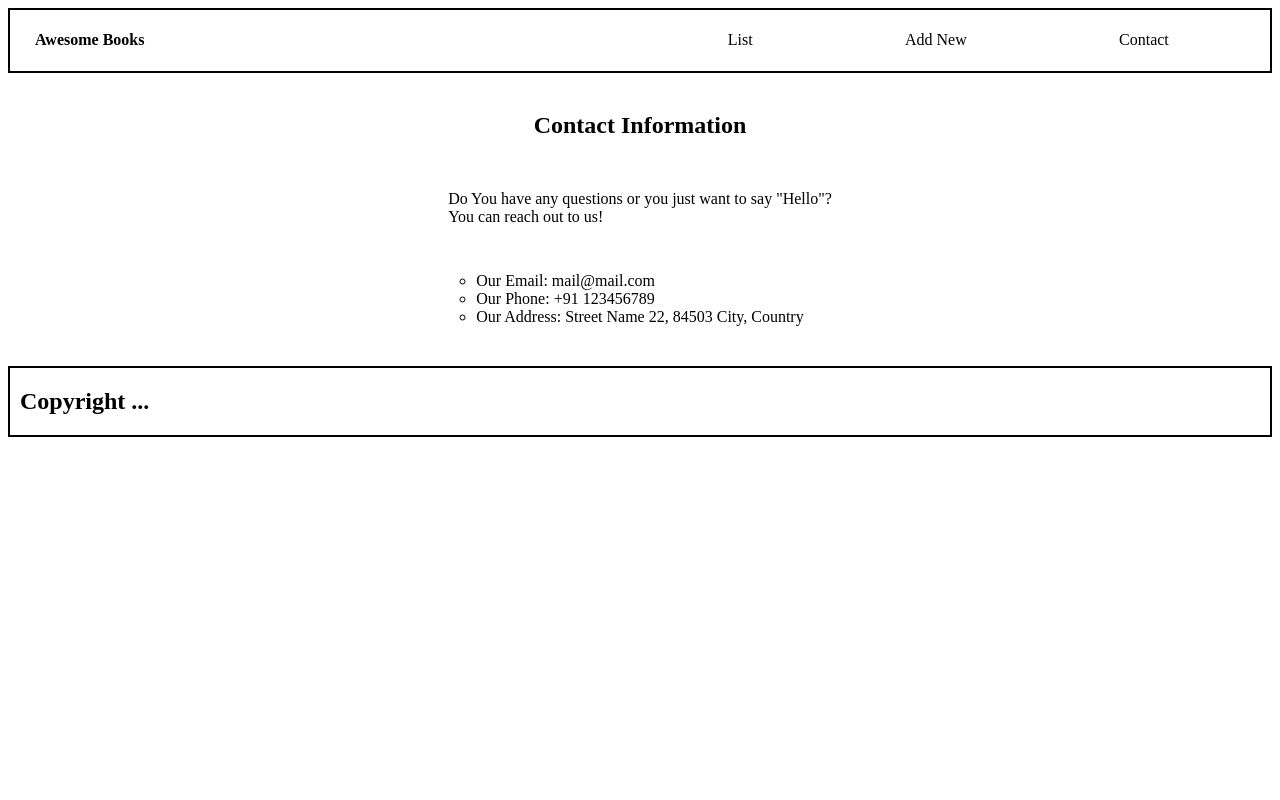
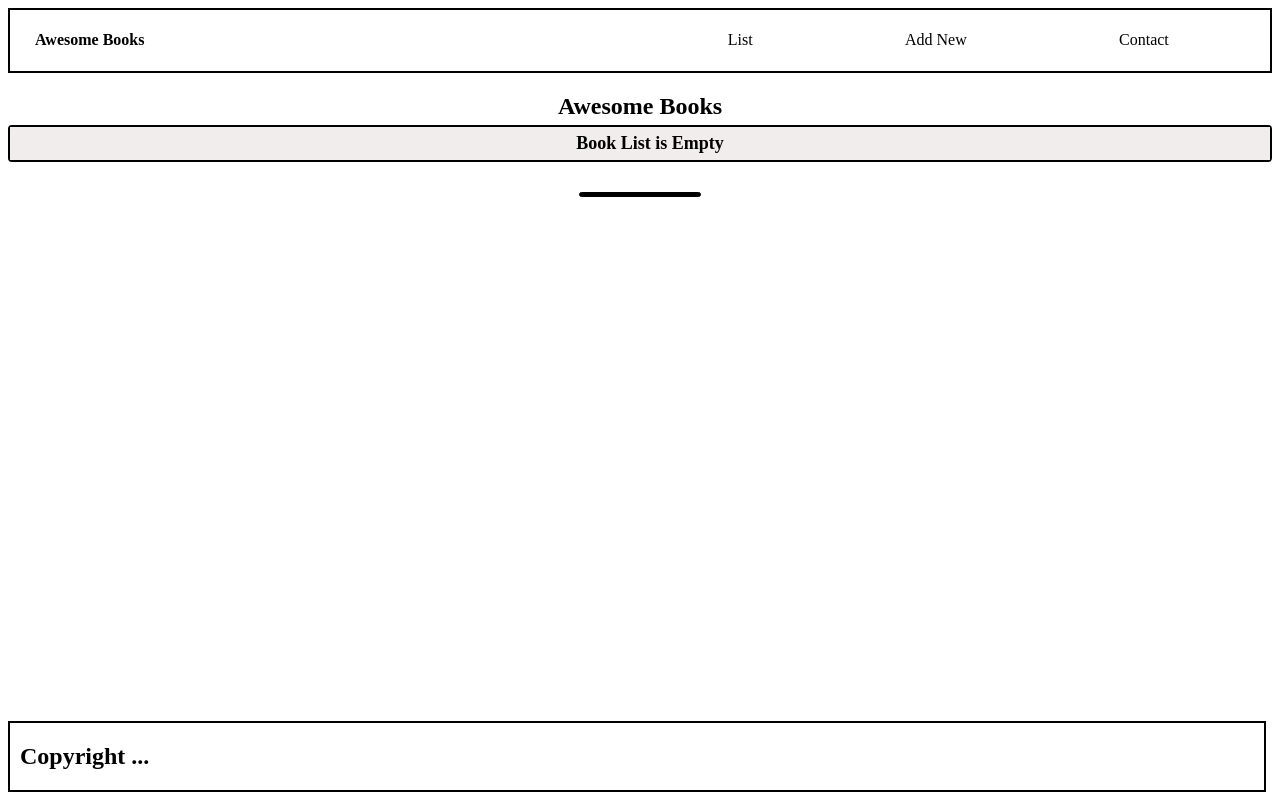
Before and after one commit to RitobrotoMukherjee/awesome-book-module-2, a website with bundled scripts: page pages/index.html in a window 1280 px wide. Built offline with nearby package versions, Linux system fonts and the light colour scheme.

Commit message:
complete SPA

```diff
--- a/css/style.css
+++ b/css/style.css
@@ -12,6 +12,9 @@ header {
 }
 
 footer {
+  position: fixed;
+  width: 98%;
+  bottom: 1%;
   display: flex;
   justify-content: start;
   align-items: center;
@@ -151,9 +154,12 @@ input {
 }
 
 #contact-info-section {
-  display: flex;
-  flex-direction: column;
-  align-items: center;
+  height: 70vh;
+  position: absolute;
+  top: 50%;
+  left: 50%;
+  transform: translate(-50%, -50%);
+
 }
 
 .contact-infos {
--- a/javascript/books/bookObj.js
+++ b/javascript/books/bookObj.js
@@ -12,6 +12,9 @@ class BookStore extends BookList {
   }
 
   setLocalStorage() {
+    if (localStorage.getItem('bookStore')) {
+      localStorage.removeItem('bookStore');
+    }
     return localStorage.setItem('bookStore', JSON.stringify(this.books));
   }
 
--- a/javascript/books/lists.js
+++ b/javascript/books/lists.js
@@ -7,7 +7,10 @@ class LoadHTML {
       template += `<li class="list-item ${i % 2 !== 0 ? 'dark' : 'light'}">
           <div class="book-list-items">
             <h5 class="book-items book-title">"${book.title}" by ${book.author}</h5>
-            <button id="btn-${i}" data-book-index="${i}" type="button" class="removeBtn">Remove</button>
+            <button id="btn-${i}" data-book-index="${i}" type="button" class="removeBtn">
+            Remove
+            <input type="hidden" value="${i}">
+            </button>
           </div>
         </li>`;
     });
--- a/pages/index.html
+++ b/pages/index.html
@@ -32,7 +32,7 @@
         </div>
     </header>
     <main>
-        <section id="book-list-section" class="text-center display-none">
+        <section id="book-list-section" class="text-center">
             <h1>Awesome Books</h1>
             <div id="book-list-wrapper">
             </div>
@@ -50,7 +50,7 @@
                 </div>
             </div>
         </section>
-        <section id="contact-info-section" >
+        <section id="contact-info-section" class="display-none">
             <h2>Contact Information</h2>
             <div class="contact-infos">
                 <p class="main-paragraph">
```
